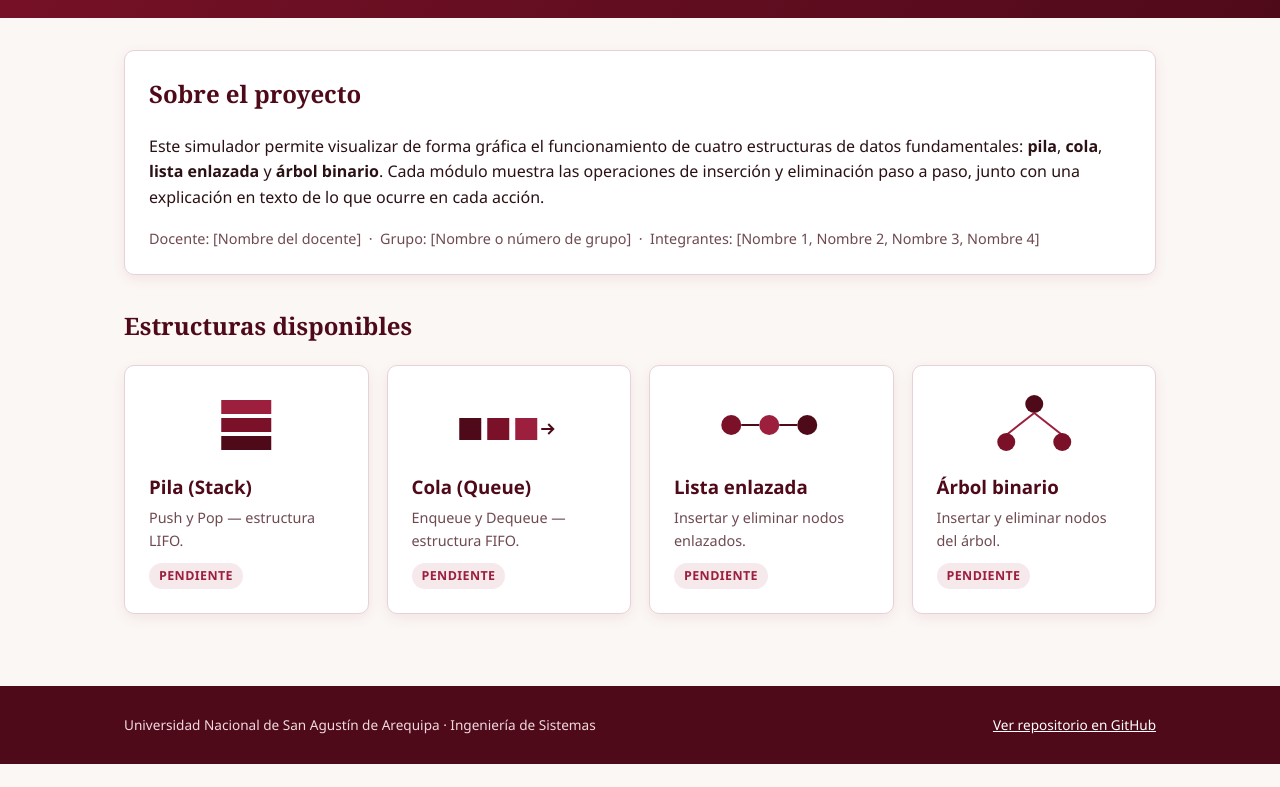
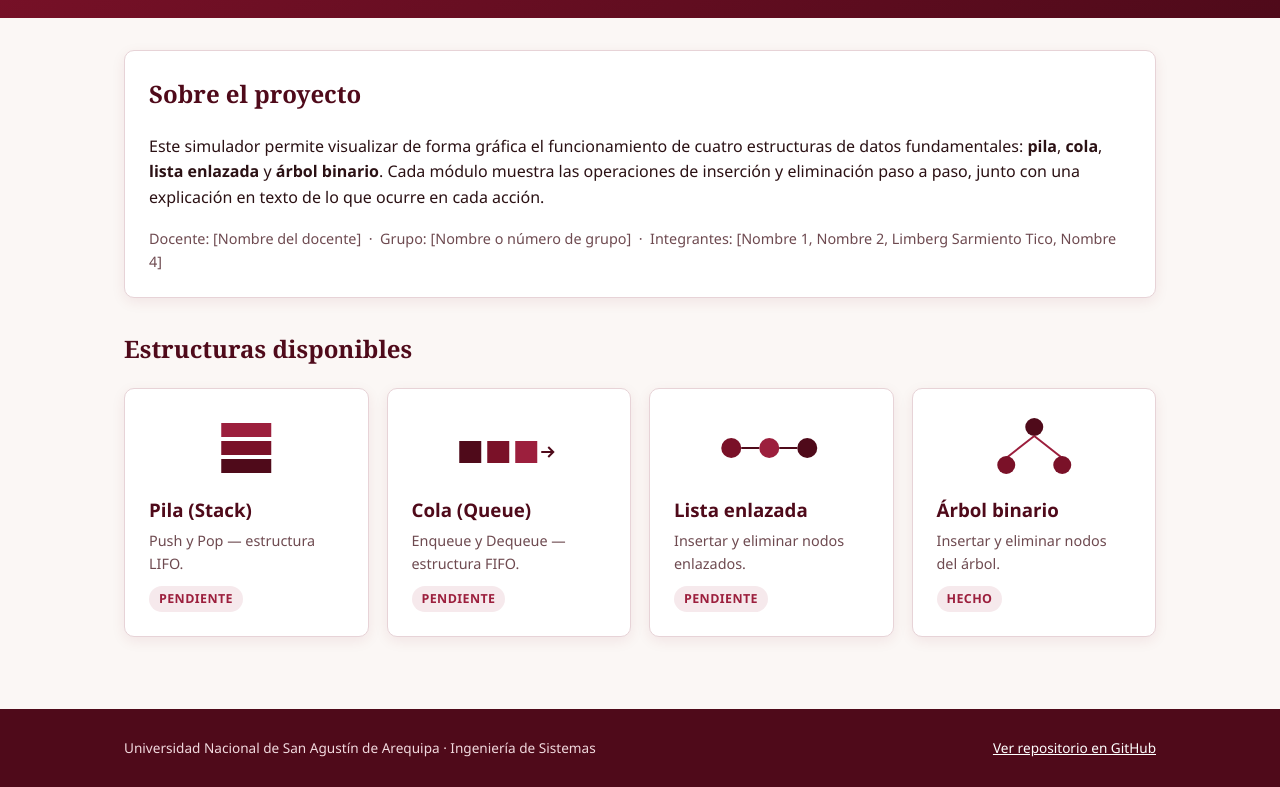
Before and after one commit to JosephQuispesayhua/simulador-estructuras, a plain HTML site: page index.html in a window 1280 px wide. Shown: the part 133-920 px from the top of the page. Before the commit the page ends 897 px from the top, so only its background shows below. Drawn offline with Linux system fonts and the light colour scheme.

Commit message:
Se actualizo el index.html

```diff
--- a/index.html
+++ b/index.html
@@ -39,7 +39,7 @@
       <p style="color: var(--ink-muted); font-size: 0.9rem; margin-bottom: 0;">
         <!-- PLACEHOLDER: reemplazar con los datos reales del grupo -->
         Docente: [Nombre del docente] &nbsp;·&nbsp; Grupo: [Nombre o número de grupo] &nbsp;·&nbsp;
-        Integrantes: [Nombre 1, Nombre 2, Nombre 3, Nombre 4]
+        Integrantes: [Nombre 1, Nombre 2, Limberg Sarmiento Tico, Nombre 4]
       </p>
     </section>
 
@@ -106,7 +106,7 @@
           </svg>
           <h3 style="margin: 12px 0 4px; color: var(--granate-dark);">Árbol binario</h3>
           <p style="margin: 0 0 10px; font-size: 0.9rem; color: var(--ink-muted);">Insertar y eliminar nodos del árbol.</p>
-          <span class="estado estado--pendiente">Pendiente</span>
+          <span class="estado estado--pendiente">Hecho</span>
         </a>
 
       </div>
```
